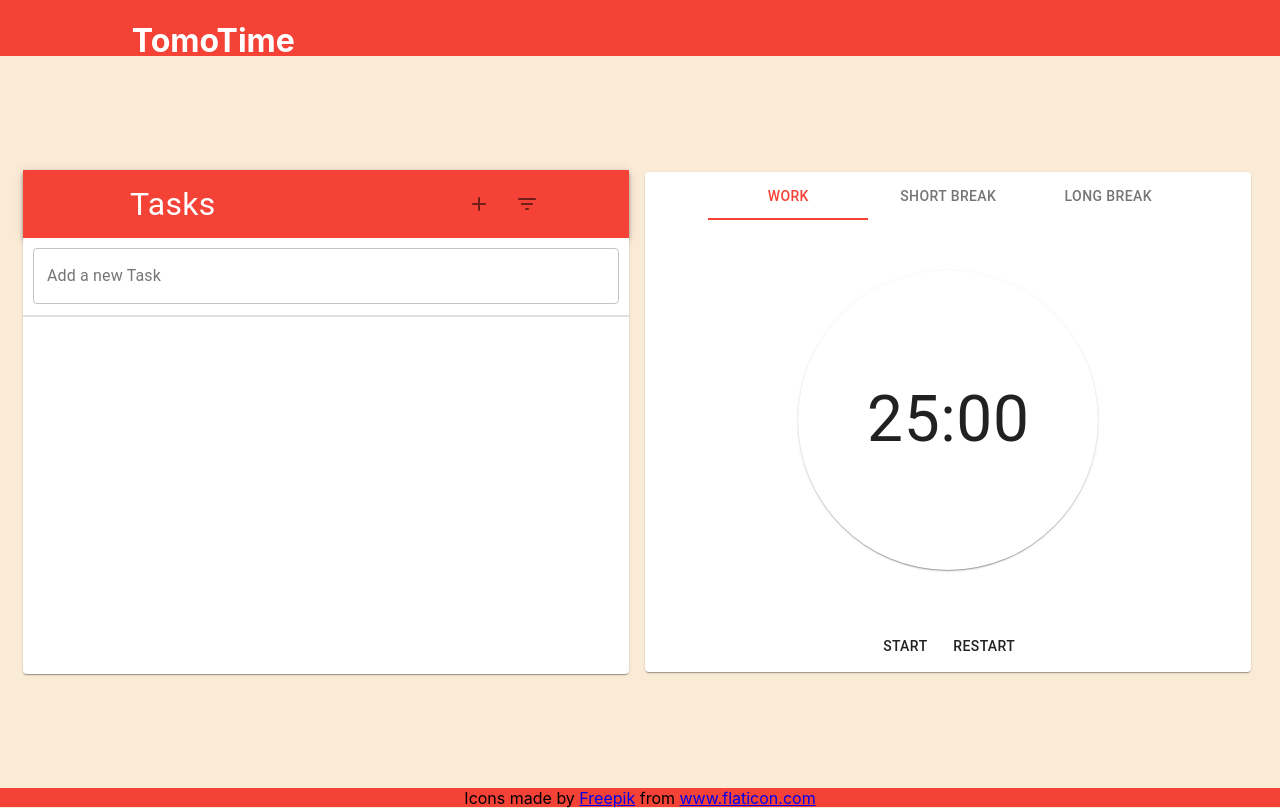
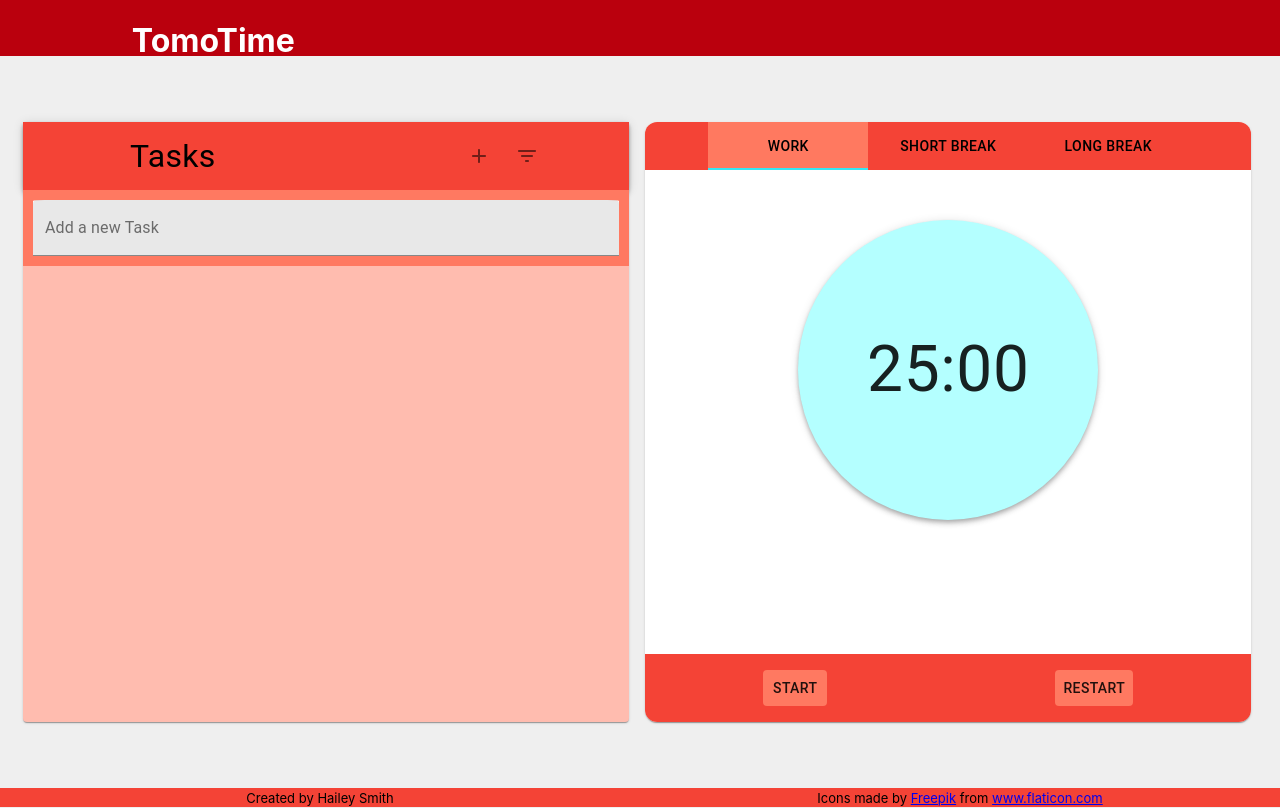
Before and after one commit to hsmitty93/tomato_time, a React (Create React App) app: page / in a window 1280 px wide. Built offline with nearby package versions, Linux system fonts and the light colour scheme.

Commit message:
update design and add selected task under timer

```diff
--- a/src/App.css
+++ b/src/App.css
@@ -5,7 +5,7 @@
 
 .header {
   width: 100%;
-  background-color: #f44336;
+  background-color: #ba000d;
   height: 7vh;
   margin: 0;
   display: grid;
@@ -23,10 +23,15 @@
 
 .footer {
   height: 2.4vh;
-
   background-color: #f44336;
   width:100%;
-
+  justify-content: center;
+  display: flex;
+  font-size: small;
+  align-items: center;
+}
+.footer > div {
+  width: 50%;
 }
 
 .App-link {
@@ -38,4 +43,7 @@
     grid-template-columns: 1fr 1fr;
   }
 
+  .footer {
+    height: 3vh;
+  }
 }
--- a/src/App.js
+++ b/src/App.js
@@ -1,7 +1,4 @@
 import React from 'react';
-
-//Material Components
-import { Grid } from '@material-ui/core';
 
 //Styles
 import { createMuiTheme } from '@material-ui/core/styles';
@@ -54,9 +51,14 @@ export default function App() {
       <Content />
 
       <footer className="footer">
-        <div>Icons made by <a href="https://www.flaticon.com/authors/freepik" title="Freepik">Freepik</a> from <a href="https://www.flaticon.com/" title="Flaticon">www.flaticon.com</a></div>
+        <div>
+          Created by Hailey Smith
+        </div>
+        <div>
+          Icons made by <a href="https://www.flaticon.com/authors/freepik" title="Freepik">Freepik</a> from <a href="https://www.flaticon.com/" title="Flaticon">www.flaticon.com</a>
+        </div>
       </footer>
-    </div>
+    </div >
   );
 }
 
--- a/src/components/content.js
+++ b/src/components/content.js
@@ -20,6 +20,7 @@ export function Content() {
 
     const [selectedTask, setSelectedTask] = useState(0);
     const [earnedTomato, setEarnedTomato] = useState(0);
+    const [tasks, setTasks] = useState([]);
 
     const styles = {
         container: {
@@ -32,18 +33,24 @@ export function Content() {
 
     return (
         <ThemeProvider theme={theme1}>
-            <Grid container style={styles.container} spacing={2} direction="row" justify="space-around" alignItems="center">
+            <Grid container style={styles.container} spacing={2} direction="row" justify="center" alignItems="center">
                 <Grid item md={6}>
                     <TaskPanel
                         earnedTomato={earnedTomato}
                         setEarnedTomato={setEarnedTomato}
                         selectedTask={selectedTask}
                         setSelectedTask={setSelectedTask}
+                        tasks={tasks}
+                        setTasks={setTasks}
                     />
                 </Grid>
 
                 <Grid item md={6}>
-                    <TimerArea setEarnedTomato={setEarnedTomato} />
+                    <TimerArea
+                        setEarnedTomato={setEarnedTomato}
+                        selectedTask={selectedTask}
+                        tasks={tasks}
+                    />
                 </Grid>
 
             </Grid>
--- a/src/components/task.js
+++ b/src/components/task.js
@@ -118,7 +118,7 @@ export function Task({ task, index, completeTask, removeTask, updateTaskAtIndex,
 
             </Popover>
 
-            <IconButton className={classes.iconButton} onClick={() => removeTask(index)} aria-label="delete">
+            <IconButton color="primary" className={classes.iconButton} onClick={() => removeTask(index)} aria-label="delete">
                 <DeleteIcon />
             </IconButton>
         </Paper>
--- a/src/components/taskList.js
+++ b/src/components/taskList.js
@@ -6,7 +6,6 @@ import {
     List,
     ListItem,
     TextField,
-    Divider,
 } from '@material-ui/core';
 
 //Local Components
@@ -15,30 +14,30 @@ import { Task } from './task';
 const useStyles = makeStyles((theme) => ({
     root: {
         width: '100%',
-        backgroundColor: theme.palette.background.paper,
+        backgroundColor: "#ffbcaf",
         justifyContent: "center",
     },
     list: {
         paddingLeft: 0,
         paddingRight: 0,
-        maxHeight: 325,
+        maxHeight: 454,
         overflow: 'auto',
         width: "100%",
-        /* minHeight: 325 */
     },
     input: {
         flex: 1,
         display: 'flex',
-    },
-    divider: {
-        height: 2,
-        marginBottom: 12,
-        marginTop: 1,
+        backgroundColor: "white",
+        borderRadius: "2% 2% 0% 0%"
     },
     addTask: {
         justifyContent: "center",
         padding: "10px",
         alignItems: "center",
+        backgroundColor: "#ff7961",
+    },
+    selected: {
+        backgroundColor: "#7dffff"
     }
 }));
 
@@ -57,12 +56,14 @@ function CreateTask({ addTask }) {
         <div className={classes.addTask}>
             <form onSubmit={handleSubmit} noValidate autoComplete="off" >
                 <TextField
+                    style={{ color: "#00b4c1" }}
                     className={classes.input}
-                    id="outlined-basic"
+                    id="filled-basic"
                     label="Add a new Task"
-                    variant="outlined"
+                    variant="filled"
                     value={value}
-                    onChange={(event) => setValue(event.target.value)} />
+                    onChange={(event) => setValue(event.target.value)}
+                />
             </form>
         </div>
     );
@@ -70,10 +71,9 @@ function CreateTask({ addTask }) {
 
 
 
-function TaskList({ earnedTomato, setEarnedTomato, selectedTask, setSelectedTask }) {
+function TaskList({ earnedTomato, setEarnedTomato, selectedTask, setSelectedTask, tasks, setTasks }) {
     const classes = useStyles();
-
-    const [tasks, setTasks] = useState([]);
+    console.log(tasks)
 
     function addTask(value) {
         if (tasks.length === 0) {
@@ -126,6 +126,7 @@ function TaskList({ earnedTomato, setEarnedTomato, selectedTask, setSelectedTask
 
     const handleListItemClick = (event, index) => {
         setSelectedTask(index)
+
     }
 
     useEffect(() => {
@@ -137,31 +138,9 @@ function TaskList({ earnedTomato, setEarnedTomato, selectedTask, setSelectedTask
         }
     }, [earnedTomato])
 
-    /* const TaskItem = memo((props) => {
-        const {
-            index,
-            data } = props;
-
-        return (
-            <ListItem className={classes.list} selected={selectedTask === index} onClick={(event) => handleListItemClick(event, index)}>
-                <Task
-                    task={data[index]}
-                    key={index}
-                    index={index}
-                    updateTaskAtIndex={updateTaskAtIndex}
-                    completeTask={completeTask}
-                    removeTask={removeTask}
-                    updateTomatoTime={updateTomatoTime}
-                />
-            </ListItem>
-        )
-    }, areEqual)
-    console.log(selectedTask) */
-
     return (
         <div className={classes.root}>
             <CreateTask addTask={addTask} />
-            <Divider orientation="horizontal" className={classes.divider} />
             <div className={classes.list}>
                 {tasks.length > 0 &&
                     <List>
--- a/src/components/taskPanel.js
+++ b/src/components/taskPanel.js
@@ -9,14 +9,12 @@ import {
     IconButton,
     makeStyles,
     Grid,
-    useMediaQuery,
 } from '@material-ui/core';
 
 //Material Icons
 import {
     AddRounded,
     FilterListRounded,
-    Autorenew,
 } from '@material-ui/icons';
 
 //Local Components
@@ -24,15 +22,18 @@ import TaskList from './taskList';
 
 const useStyles = makeStyles((theme) => ({
     root: {
-        minHeight: "31.5em",
-        maxHeight: "31.5em",
+        minHeight: "37.5em",
+        maxHeight: "37.5em",
         minWidth: 370,
+        backgroundColor: "#ffbcaf"
     },
     toolbar: {
         alignItems: 'center',
         paddingRight: 0,
         paddingLeft: 0,
-        width: "100%"
+        width: "100%",
+        borderRadius: "2% 2% 0% 0%",
+        color: "black"
     },
     title: {
         fontSize: "2rem",
@@ -44,30 +45,27 @@ const useStyles = makeStyles((theme) => ({
     }
 }));
 
-export function TaskPanel({ earnedTomato, setEarnedTomato, selectedTask, setSelectedTask }) {
+export function TaskPanel({ earnedTomato, setEarnedTomato, selectedTask, setSelectedTask, tasks, setTasks }) {
     const classes = useStyles();
 
     return (
         <Paper className={classes.root}>
-            <AppBar position="static" >
-                <Toolbar className={classes.toolbar}>
-                    <Grid container direction="row" justify="center">
+            <AppBar position="static" color="primary" styles={{ borderRadius: "2% 2% 0% 0%" }}>
+                <Toolbar className={classes.toolbar} disableGutters="true">
+                    <Grid container direction="row" justify="center" styles={{ borderRadius: "2% 2% 0% 0%" }}>
                         <Grid item xs={6} md={7}>
                             <Typography className={classes.title} varient="h6">
                                 Tasks
                             </Typography>
                         </Grid>
                         <Grid item xs={6} md={5} className={classes.iconButton}>
-                            <IconButton>
+                            <IconButton edge="start">
                                 <AddRounded />
                             </IconButton>
-                            <IconButton>
+                            <IconButton edge="end">
                                 <FilterListRounded />
                             </IconButton>
-
                         </Grid>
-
-
                     </Grid>
                 </Toolbar>
             </AppBar>
@@ -76,6 +74,8 @@ export function TaskPanel({ earnedTomato, setEarnedTomato, selectedTask, setSele
                 setEarnedTomato={setEarnedTomato}
                 selectedTask={selectedTask}
                 setSelectedTask={setSelectedTask}
+                tasks={tasks}
+                setTasks={setTasks}
             />
         </Paper >
 
--- a/src/components/timer.js
+++ b/src/components/timer.js
@@ -13,6 +13,7 @@ const useStyles = makeStyles({
         width: 300,
         height: 300,
         borderRadius: '50%',
+        backgroundColor: "#b4ffff"
     },
     number: {
         fontSize: "4rem",
@@ -60,7 +61,7 @@ export function Timer({ timer, isActive, isRestart, setRestart, setWorkDone, res
     }, [isActive, minutes, seconds, isRestart]);
 
     return (
-        <Paper className={classes.root}>
+        <Paper className={classes.root} elevation="4">
             <Typography className={classes.number} varient="h1" component="h1">
                 {minutes}:{seconds < 10 ? `0${seconds}` : seconds}
             </Typography>
--- a/src/components/timerArea.js
+++ b/src/components/timerArea.js
@@ -11,7 +11,16 @@ import {
     Tabs,
     Tab,
     Grid,
+    CardContent,
+    Paper,
+    SvgIcon,
+    Typography,
 } from '@material-ui/core';
+import Rating from '@material-ui/lab/Rating';
+
+//Icons
+import { ReactComponent as TomatoOutline } from '../tomatoOutline.svg';
+import { ReactComponent as TomatoFilled } from '../tomatoFilled.svg';
 
 //Local Components
 import { Timer } from './timer';
@@ -20,7 +29,9 @@ import { FinishedDialog } from './dialog';
 const useStyles = makeStyles({
     root: {
         minWidth: 370,
-        height: 500,
+        height: 600,
+        borderRadius: "2%",
+        /* backgroundColor: "#ffbcaf" */
     },
     media: {
         height: 400,
@@ -34,7 +45,25 @@ const useStyles = makeStyles({
     },
     midHeight: {
         height: '85%'
+    },
+    flexContainer: {
+        backgroundColor: "#f44336",
+    },
+    wrapper: {
+        color: "black",
+
+    },
+    selected: {
+        backgroundColor: "#ff7960"
+    },
+    spacing: {
+        backgroundColor: "#f44336"
+    },
+    text: {
+        backgroundColor: "#ff7961",
+        fontWeight: 500
     }
+
 });
 
 function TabPanel(props) {
@@ -66,7 +95,7 @@ TabPanel.propTypes = {
     value: PropTypes.any.isRequired,
 };
 
-export function TimerArea({ setEarnedTomato }) {
+export function TimerArea({ setEarnedTomato, selectedTask, tasks }) {
     const classes = useStyles();
 
     const [value, setValue] = useState(0);
@@ -138,22 +167,20 @@ export function TimerArea({ setEarnedTomato }) {
     }, [workDone]);
 
     const prevValue = prevValueRef.current;
-    console.log(prevValue)
-
-
 
     return (
         <Card className={classes.root}>
             <Tabs
+                classes={{ flexContainer: classes.flexContainer }}
                 value={value}
                 onChange={handleChange}
-                indicatorColor="primary"
-                textColor="primary"
+                indicatorColor="secondary"
+                textColor="secondary"
                 centered
             >
-                <Tab label="Work" />
-                <Tab label="Short Break" />
-                <Tab label="Long Break" />
+                <Tab classes={{ wrapper: classes.wrapper, selected: classes.selected }} label="Work" />
+                <Tab classes={{ wrapper: classes.wrapper, selected: classes.selected }} label="Short Break" />
+                <Tab classes={{ wrapper: classes.wrapper, selected: classes.selected }} label="Long Break" />
             </Tabs>
             <CardActionArea className={classes.media} onClick={toggle}>
                 <TabPanel value={value} index={0}>
@@ -166,10 +193,21 @@ export function TimerArea({ setEarnedTomato }) {
                     <Timer timer={timers[2]} isActive={isActive} isRestart={isRestart} setRestart={setRestart} setWorkDone={setWorkDone} reset={reset} />
                 </TabPanel>
             </CardActionArea>
+            <CardContent style={{ height: 52 }}>
+                {tasks.length > 0 &&
+                    <Paper elevation="4" style={{ width: "100%", display: "flex", padding: 5 }}>
+                        <div style={{ width: "50%" }}>
+                            <Typography varient="subtitle1">Current Task: {tasks[selectedTask].content}</Typography>
+                        </div>
+                        <div style={{ width: "50%" }}>
+                            <Rating emptyIcon={<SvgIcon component={TomatoOutline} viewBox="0 0 512.002 512.002" />} icon={<SvgIcon component={TomatoFilled} viewBox="0 0 512.002 512.002" />} readOnly={true} max={(tasks[selectedTask].tomatoValue > tasks[selectedTask].estTomatos) ? tasks[selectedTask].tomatoValue : tasks[selectedTask].estTomatos} value={tasks[selectedTask].tomatoValue} />
+                        </div>
 
-            <CardActions style={{ justifyContent: "center" }}>
-                <Button onClick={toggle}>{isActive ? "Pause" : "Start"}</Button>
-                <Button onClick={reset}>Restart</Button>
+                    </Paper>}
+            </CardContent>
+            <CardActions style={{ justifyContent: "space-around", height: 52 }} classes={{ spacing: classes.spacing }}>
+                <Button classes={{ text: classes.text }} onClick={toggle} color="#000000" varient="outlined">{isActive ? "Pause" : "Start"}</Button>
+                <Button classes={{ text: classes.text }} onClick={reset} color="#000000" varient="outlined">Restart</Button>
             </CardActions>
             <FinishedDialog
                 openDialog={openDialog}
--- a/src/index.css
+++ b/src/index.css
@@ -12,7 +12,7 @@ body {
   -webkit-font-smoothing: antialiased;
   -moz-osx-font-smoothing: grayscale;
 
-  background-color: antiquewhite;
+  background-color: #d2d2d257;
 }
 
 #root {
```
